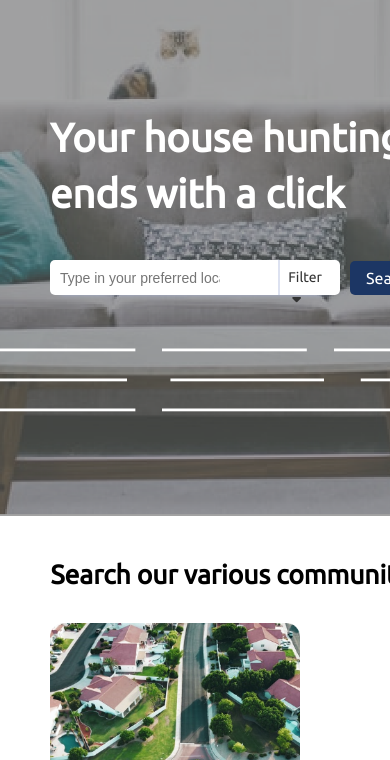
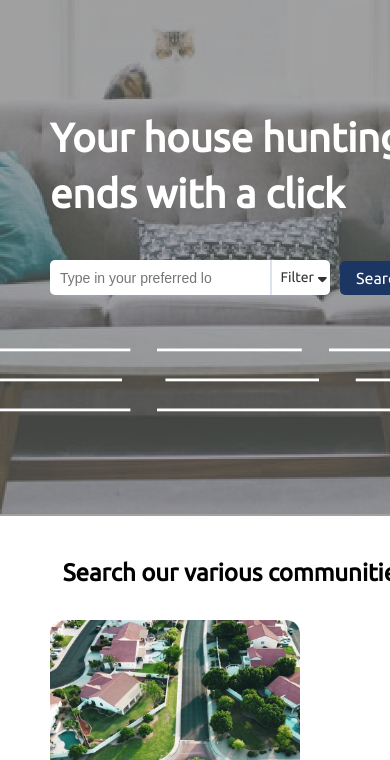
Before and after one commit to cornelia247/molite, a plain HTML site: page index.html in a window 390 px wide. Shown: the part 84-844 px from the top of the page. Drawn offline with Linux system fonts and the light colour scheme.

Commit message:
first changes

```diff
--- a/style.css
+++ b/style.css
@@ -281,8 +281,13 @@ a {
     color:#6f768d;
 }
 .default-option .fas{
+    position: absolute;
+    margin: 4px;
 
-    margin: 4px;
+}
+.default-option {
+    position: relative;
+
 
 }
 .form-box .form-field{
@@ -350,6 +355,18 @@ a {
         ;
     }
 }
+@media only screen and (max-width: 450px){
+    .form-box{
+        width: 280px;
+    }
+    .default-option{
+        position: relative;
+    }
+    .default-option .fas{
+        position: absolute;
+    }
+
+}
 
 /* boxes columns */
 .box-columns{
@@ -359,12 +376,12 @@ a {
 }
 .box-columns h2{
     text-align: center;
-    font-size: 1.65rem;
+    font-size: 1.5rem;
 }
 #boxes{
     display: grid;
     grid-gap: 20px;
-    grid-template-columns: repeat(auto-fit, minmax(200px,1fr));
+    grid-template-columns: repeat(auto-fit, minmax(250px,1fr));
 }
 .box{
     text-align: center;
```
